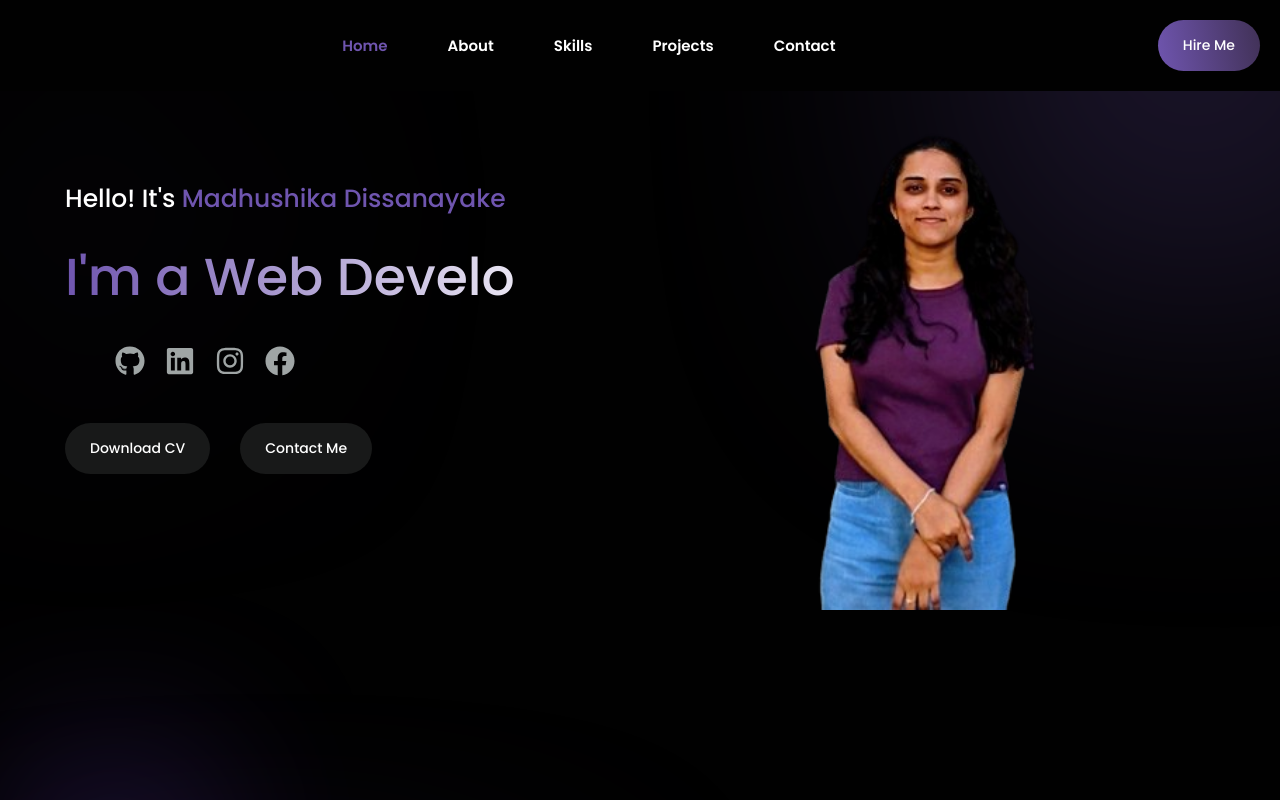
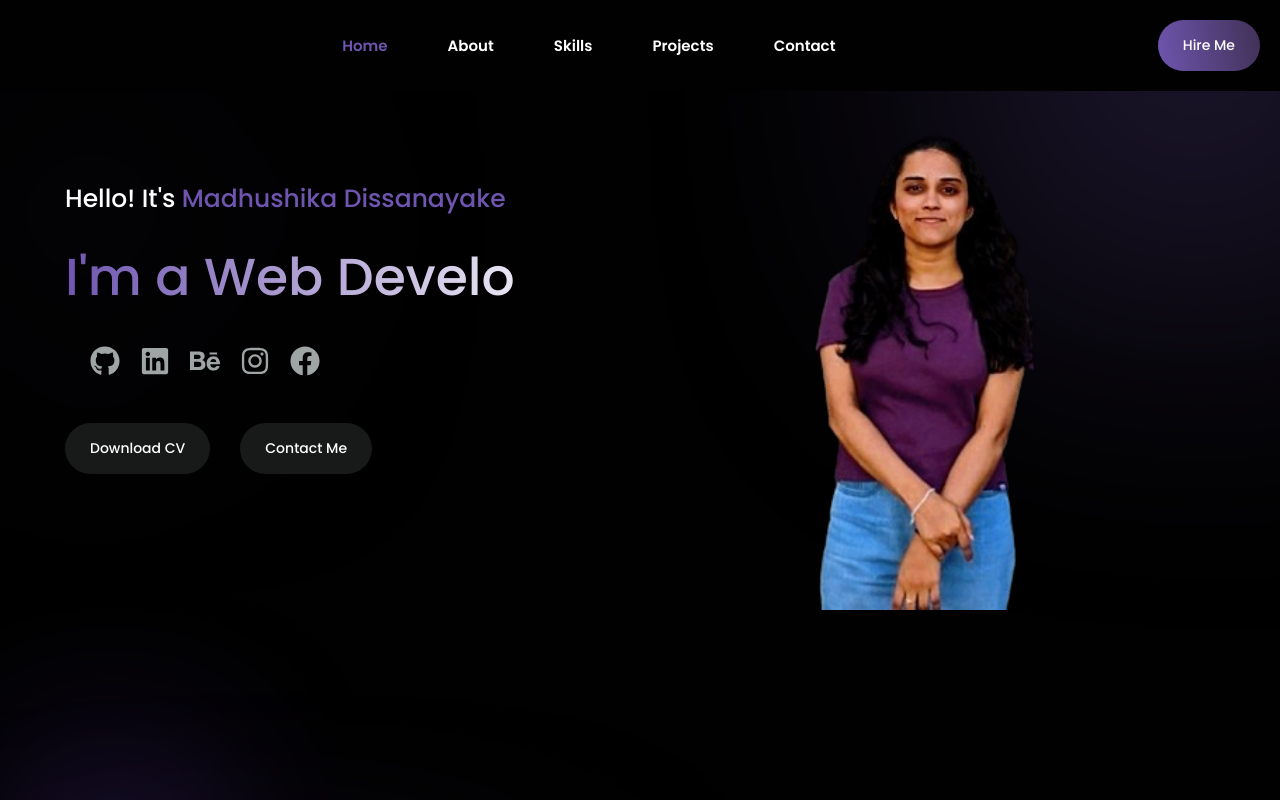
Before and after one commit to madhushikadissanayake/My-Portfolio, a React (Create React App) app: page / in a window 1280 px wide. Shown: the top 800 px of the page. Built offline with nearby package versions, Linux system fonts and the light colour scheme.

Commit message:
added new changes

```diff
--- a/src/components/Footer/index.jsx
+++ b/src/components/Footer/index.jsx
@@ -1,6 +1,6 @@
 import React from 'react';
 import './Footer.css';
-import { FaGithub, FaLinkedin, FaFacebook, FaInstagram, FaEnvelope, FaPhone } from 'react-icons/fa';
+import { FaGithub, FaLinkedin, FaFacebook, FaInstagram, FaEnvelope, FaPhone, FaBehance } from 'react-icons/fa';
 
 const Footer = () => {
     return (
@@ -12,8 +12,10 @@ const Footer = () => {
                 <div className="social_links">
                     <a href="https://github.com/madhushikadissanayake" target="_blank" rel="noopener noreferrer">
                         <FaGithub size={30} /></a>
-                     <a href="http://www.linkedin.com/in/madhushika-dissanayake" target="_blank" rel="noopener noreferrer">
+                    <a href="http://www.linkedin.com/in/madhushika-dissanayake" target="_blank" rel="noopener noreferrer">
                         <FaLinkedin size={30} /></a>
+                    <a href="https://www.behance.net/madhushikadissanayak" target="_blank" rel="noopener noreferrer">
+                        <FaBehance size={30} /></a>
                     <a href="https://www.instagram.com/madhushika_dissanayake_?igsh=MXA2amJvNzFhcjZ1Zw==" target="_blank" rel="noopener noreferrer">
                         <FaInstagram size={30} /></a>
                     <a href="https://www.facebook.com/share/1FVfgMsRwP/" target="_blank" rel="noopener noreferrer">
--- a/src/components/Header/index.jsx
+++ b/src/components/Header/index.jsx
@@ -1,7 +1,7 @@
 import React from 'react';
 import "./Header.css";
 import { homebg } from "../../images";
-import { FaGithub, FaLinkedin, FaInstagram, FaFacebook } from 'react-icons/fa';
+import { FaGithub, FaLinkedin, FaInstagram, FaFacebook, FaBehance } from 'react-icons/fa';
 import { TypeAnimation } from 'react-type-animation';
 import { Link } from 'react-scroll';
 
@@ -31,6 +31,9 @@ const Header = () => {
                                 <a href="http://www.linkedin.com/in/madhushika-dissanayake" target="_blank" rel="noopener noreferrer">
                                     <FaLinkedin size={30} />
                                 </a>
+                                <a href="https://www.behance.net/madhushikadissanayak" target="_blank" rel="noopener noreferrer">
+                                    <FaBehance size={30} />
+                                </a>
                                 <a href="https://www.instagram.com/madhushika_dissanayake_?igsh=MXA2amJvNzFhcjZ1Zw==" target="_blank" rel="noopener noreferrer">
                                     <FaInstagram size={30} />
                                 </a>
```
